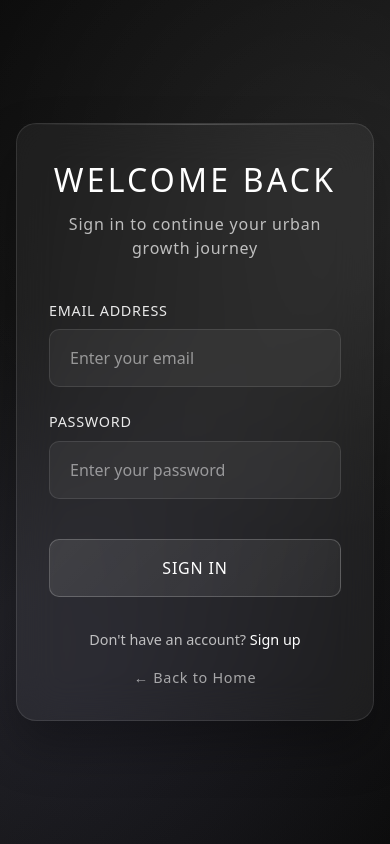
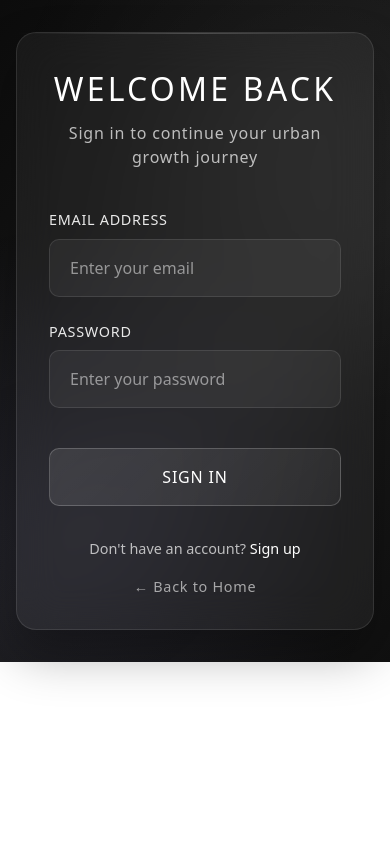
Before and after one commit to P47Parzival/Threshold-Urban-Planner, a React (Vite) app in the folder Frontend/: page /login in a window 390 px wide. Built offline with nearby package versions, Linux system fonts and the light colour scheme.

Commit message:
Home page, signup and login added with mongo logic and few dependency errors solved

```diff
--- a/Frontend/src/App.css
+++ b/Frontend/src/App.css
@@ -1,9 +1,8 @@
 #root {
   width: 100%;
-  height: 100vh;
+  min-height: 100vh;
   margin: 0;
   padding: 0;
-  overflow: hidden;
 }
 
 /* Spline container with logo hiding techniques */
--- a/Frontend/src/components/Auth.css
+++ b/Frontend/src/components/Auth.css
@@ -7,7 +7,33 @@
   justify-content: center;
   padding: 2rem;
   position: relative;
-  overflow: hidden;
+  background-attachment: fixed;
+}
+
+/* Ensure body can scroll properly for auth pages */
+body {
+  overflow-x: hidden;
+  overflow-y: auto;
+}
+
+/* Custom scrollbar styling for the page */
+body::-webkit-scrollbar {
+  width: 8px;
+}
+
+body::-webkit-scrollbar-track {
+  background: rgba(255, 255, 255, 0.05);
+  border-radius: 4px;
+}
+
+body::-webkit-scrollbar-thumb {
+  background: rgba(255, 255, 255, 0.2);
+  border-radius: 4px;
+  transition: background 0.3s ease;
+}
+
+body::-webkit-scrollbar-thumb:hover {
+  background: rgba(255, 255, 255, 0.3);
 }
 
 .auth-container::before {
@@ -32,6 +58,8 @@
   max-width: 450px;
   position: relative;
   box-shadow: 0 25px 50px rgba(0, 0, 0, 0.3);
+  margin: auto;
+  max-height: none;
 }
 
 .auth-card::before {
@@ -235,14 +263,47 @@
 @media (max-width: 768px) {
   .auth-container {
     padding: 1rem;
+    align-items: flex-start;
+    padding-top: 2rem;
+    padding-bottom: 2rem;
+    min-height: auto;
   }
 
   .auth-card {
     padding: 2rem;
     max-width: 100%;
+    margin: 0;
   }
 
   .auth-header h1 {
     font-size: 2rem;
   }
 }
+
+@media (max-height: 700px) {
+  .auth-container {
+    align-items: flex-start;
+    padding-top: 1rem;
+    padding-bottom: 1rem;
+    min-height: auto;
+  }
+
+  .auth-card {
+    margin-top: 0;
+    margin-bottom: 0;
+  }
+}
+
+/* Ensure scrolling works on all screen sizes */
+@media (max-height: 600px) {
+  .auth-container {
+    display: block;
+    padding-top: 1rem;
+    padding-bottom: 1rem;
+  }
+
+  .auth-card {
+    margin: 0 auto;
+    margin-bottom: 2rem;
+  }
+}
```
Also changed, not shown: Frontend/src/components/Home.tsx (line endings or trailing spaces), 1 other file (tests, documents, lock files or other folders).
